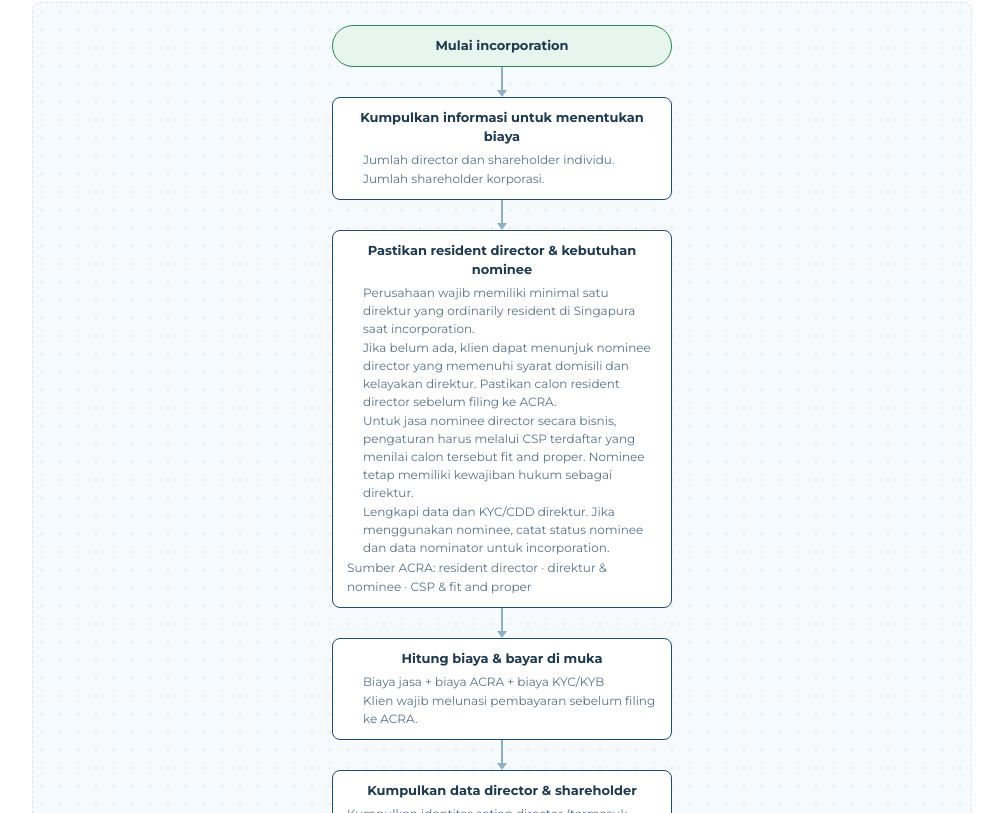
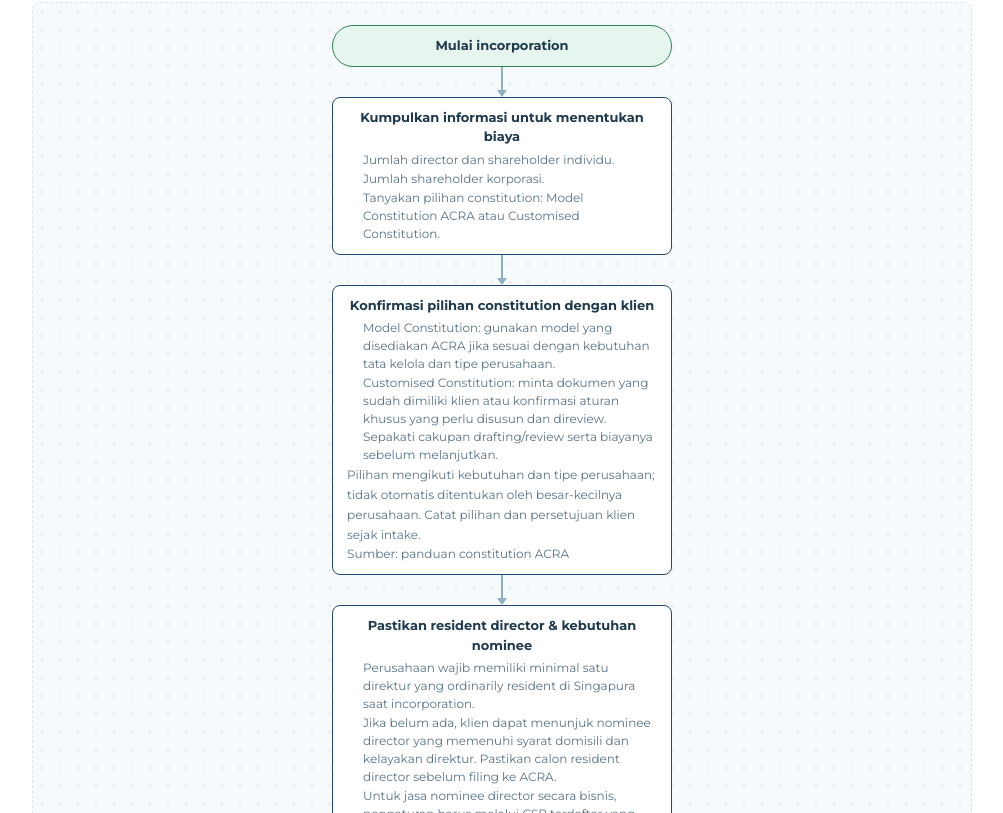
Before and after one commit to irosadie/soas-crm-handbook, a Next.js app: page /docs in a window 1280 px wide. Shown: the part 11187-12000 px from the top of the page, without its empty margins (268-1271 px from the left). Built offline with nearby package versions, Linux system fonts and the light colour scheme.

Commit message:
docs: confirm constitution choice during incorporation intake

```diff
--- a/components/docs-view.tsx
+++ b/components/docs-view.tsx
@@ -548,9 +548,19 @@ export default function DocsView({ version = "1.1" }: { version?: "1.0" | "1.1"
                     : "Shareholder & director headcounts (determines KYC volume)"}
                 </li>
                 {version === "1.1" && <li>{isId ? "Jumlah shareholder korporasi." : "Number of corporate shareholders."}</li>}
+                {version === "1.1" && <li>{isId ? "Tanyakan pilihan constitution: Model Constitution ACRA atau Customised Constitution." : "Ask whether the client wants ACRA's Model Constitution or a Customised Constitution."}</li>}
               </ul>
             </FlowNode>
             {version === "1.1" && <>
+              <FlowArrow />
+              <FlowNode id="incorporation-constitution" lang={lang} title={isId ? "Konfirmasi pilihan constitution dengan klien" : "Confirm the Constitution Choice with the Client"}>
+                <ul>
+                  <li>{isId ? "Model Constitution: gunakan model yang disediakan ACRA jika sesuai dengan kebutuhan tata kelola dan tipe perusahaan." : "Model Constitution: adopt ACRA's model where it suits the company's governance needs and company type."}</li>
+                  <li>{isId ? "Customised Constitution: minta dokumen yang sudah dimiliki klien atau konfirmasi aturan khusus yang perlu disusun dan direview. Sepakati cakupan drafting/review serta biayanya sebelum melanjutkan." : "Customised Constitution: request the client's existing document or confirm the specific provisions to be drafted and reviewed. Agree the drafting/review scope and fees before proceeding."}</li>
+                </ul>
+                <p>{isId ? "Pilihan mengikuti kebutuhan dan tipe perusahaan; tidak otomatis ditentukan oleh besar-kecilnya perusahaan. Catat pilihan dan persetujuan klien sejak intake." : "The choice depends on the company's needs and type; company size alone does not determine it. Record the client's choice and agreement during intake."}</p>
+                <p>{isId ? "Sumber: " : "Source: "}<a href="https://www.acra.gov.sg/register/business/registering-different-business-structures/local-company/company-constitution/" target="_blank" rel="noreferrer">{isId ? "panduan constitution ACRA" : "ACRA constitution guide"}</a></p>
+              </FlowNode>
               <FlowArrow />
               <FlowNode id="incorporation-resident-director" lang={lang} title={isId ? "Pastikan resident director & kebutuhan nominee" : "Confirm Resident Director & Nominee Requirements"}>
                 <ul>
@@ -696,6 +706,7 @@ export default function DocsView({ version = "1.1" }: { version?: "1.0" | "1.1"
               <FlowNode id="incorporation-signature-bundle" lang={lang} title={isId ? "Bundel dokumen tanda tangan" : "Bundle Documents for Signature"}>
                 <ul>
                   <li>{isId ? "Siapkan dokumen incorporation dan draf First Director Meeting pada tahap yang sesuai." : "Prepare incorporation documents and First Director Meeting drafts at the appropriate stage."}</li>
+                  <li>{isId ? "Finalkan constitution yang dipilih dan minta persetujuan klien sebelum filing. Semua subscriber menandatangani salinan constitution saat incorporation; simpan salinan bertanda tangan di registered office." : "Finalise the selected constitution and obtain client approval before filing. All subscribers sign a copy of the constitution at incorporation; keep the signed copy at the registered office."}</li>
                   <li>{isId ? "Gabungkan dokumen yang siap ditandatangani agar tidak bolak-balik meminta tanda tangan." : "Bundle documents ready for signing to avoid repeated signature requests."}</li>
                   <li>{isId ? "SOAS juga review dan countersign kontrak layanan." : "SOAS also reviews and countersigns the service contract."}</li>
                 </ul>
@@ -717,10 +728,13 @@ export default function DocsView({ version = "1.1" }: { version?: "1.0" | "1.1"
               }
             >
               {version === "1.1" ? (
+                <>
+                <p>{isId ? "Pilih Model Constitution yang disepakati atau upload Customised Constitution final pada pengajuan Bizfile." : "Select the agreed Model Constitution or upload the final Customised Constitution in the Bizfile application."} <a href="https://www.acra.gov.sg/register/business/registering-different-business-structures/local-company/registering-via-bizfile/" target="_blank" rel="noreferrer">{isId ? "Panduan ACRA" : "ACRA guide"}</a></p>
                 <div className="docs-filing-note" role="note">
                   <strong>{isId ? "Catatan:" : "Note:"}</strong>
                   <p>{isId ? "Jika pengajuan online tidak tersedia, siapkan data dan serahkan ke SOAS untuk pengajuan manual. Tetap pantau hasil pengajuan." : "If online submission is unavailable, prepare the data and hand it to SOAS for manual filing. Continue tracking the filing outcome."}</p>
                 </div>
+                </>
               ) : (isId ? "Jika pengajuan online tidak tersedia, siapkan data dan serahkan ke SOAS untuk pengajuan manual. Tetap pantau hasil pengajuan." : "If online submission is unavailable, prepare the data and hand it to SOAS for manual filing. Continue tracking the filing outcome.")}
             </FlowNode>
             <FlowArrow />
```
